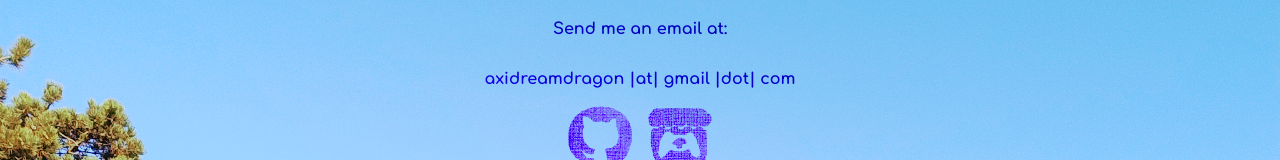
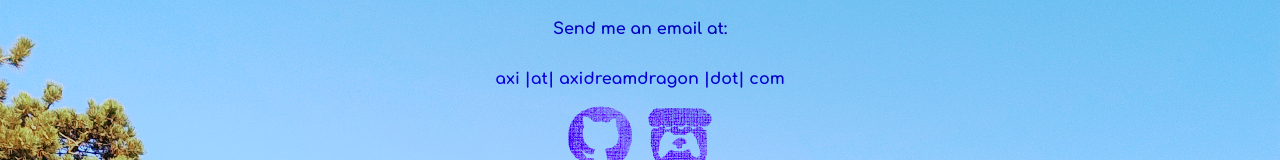
Before and after one commit to AxiDreamdragon/axidragon.github.io, a React (Create React App) app: page / in a window 1280 px wide. Shown: the part 9937-10097 px from the top of the page. Built offline with nearby package versions, Linux system fonts and the light colour scheme; a web font is replaced by a local one.

Commit message:
Update contact info

```diff
--- a/src/components/screens/ContactScreen.tsx
+++ b/src/components/screens/ContactScreen.tsx
@@ -12,7 +12,7 @@ const ContactScreen = () => {
 				<div className={styles.container}>
 					<p>Interested in chatting with me / working with me / hiring me?</p>
 					<p>Send me an email at:</p>
-					<p>axidreamdragon |at| gmail |dot| com</p>
+					<p>axi |at| axidreamdragon |dot| com</p>
 					<div className={styles.linkContainer}>
 						<LogoLink logoName={'github'} link='https://github.com/AxiDragon' />
 						<LogoLink logoName={'itch'} link='https://axidreamdragon.itch.io/' />
```
